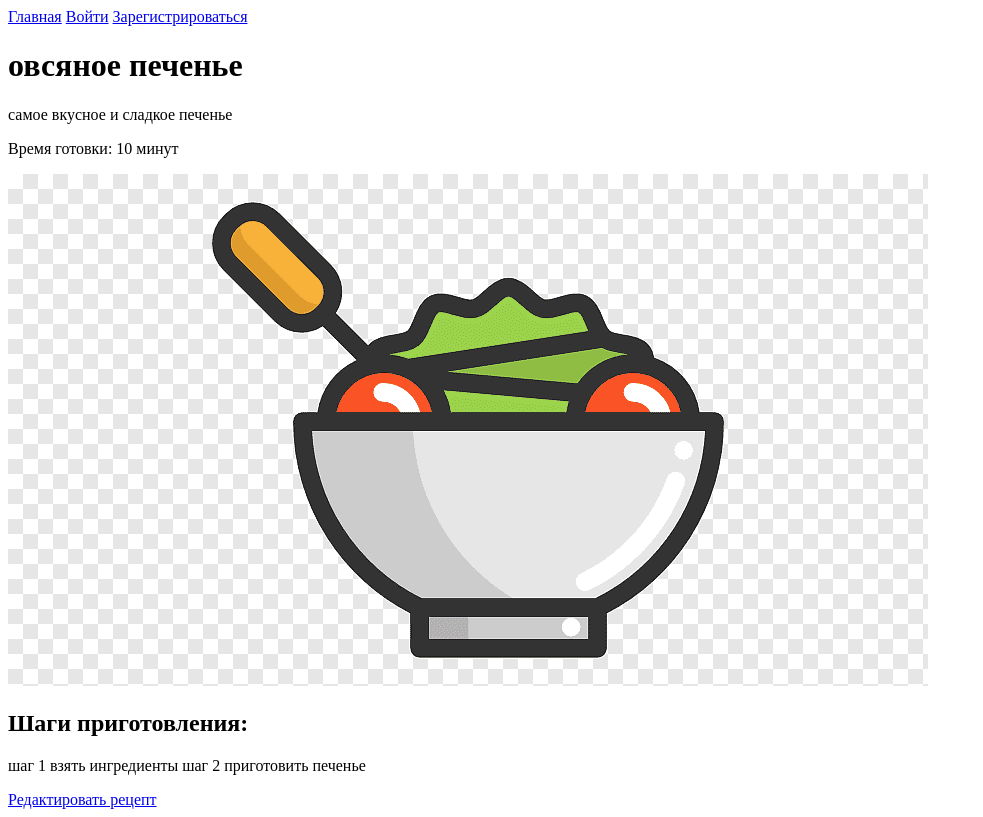
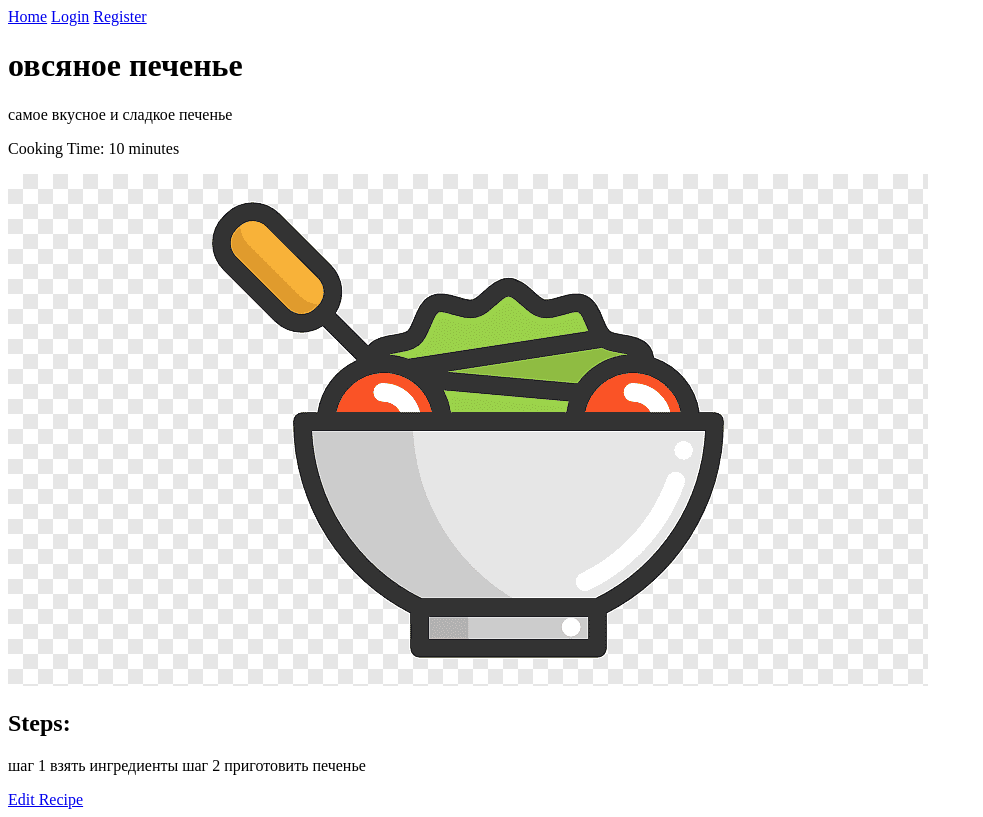
Before and after one commit to fedotoff144/srp, a Django app: page /recipe/2/ in a window 1280 px wide. Shown: the whole page, without its empty margins (0-983 px from the left). Run offline with Django 4.2, Linux system fonts and the light colour scheme; data comes from the database, SQL or seed files in the repository.

Commit message:
Revert "some changes"
This reverts commit 883c1f0e0575182983d49b33a477414f5e9febc8.

```diff
--- a/recipe_book/templates/recipe_book/add_recipe.html
+++ b/recipe_book/templates/recipe_book/add_recipe.html
@@ -1,10 +1,10 @@
 {% extends 'recipe_book/base.html' %}
 
 {% block content %}
-<h1>Добавить рецепт</h1>
+<h1>Add Recipe</h1>
 <form method="post" enctype="multipart/form-data">
     {% csrf_token %}
     {{ form.as_p }}
-    <button type="submit">Добавить рецепт</button>
+    <button type="submit">Add Recipe</button>
 </form>
 {% endblock %}
--- a/recipe_book/templates/recipe_book/base.html
+++ b/recipe_book/templates/recipe_book/base.html
@@ -3,18 +3,18 @@
 <head>
     <meta charset="UTF-8">
     <meta name="viewport" content="width=device-width, initial-scale=1.0">
-    <title>{% block title %}Имбирный домик{% endblock %}</title>
+    <title>{% block title %}Recipe Site{% endblock %}</title>
 </head>
 <body>
     <header>
         <nav>
-            <a href="{% url 'home' %}">Главная</a>
+            <a href="{% url 'home' %}">Home</a>
             {% if user.is_authenticated %}
-                <a href="{% url 'add_recipe' %}">Добавить рецепт</a>
-                <a href="{% url 'logout' %}">Выйти</a>
+                <a href="{% url 'add_recipe' %}">Add Recipe</a>
+                <a href="{% url 'logout' %}">Logout</a>
             {% else %}
-                <a href="{% url 'login' %}">Войти</a>
-                <a href="{% url 'register' %}">Зарегистрироваться</a>
+                <a href="{% url 'login' %}">Login</a>
+                <a href="{% url 'register' %}">Register</a>
             {% endif %}
         </nav>
     </header>
--- a/recipe_book/templates/recipe_book/edit_recipe.html
+++ b/recipe_book/templates/recipe_book/edit_recipe.html
@@ -1,10 +1,10 @@
 {% extends 'recipe_book/base.html' %}
 
 {% block content %}
-<h1>Редактировать рецепт</h1>
+<h1>Edit Recipe</h1>
 <form method="post" enctype="multipart/form-data">
     {% csrf_token %}
     {{ form.as_p }}
-    <button type="submit">Сохранить изменения</button>
+    <button type="submit">Save Changes</button>
 </form>
 {% endblock %}
--- a/recipe_book/templates/recipe_book/home.html
+++ b/recipe_book/templates/recipe_book/home.html
@@ -1,7 +1,7 @@
 {% extends 'recipe_book/base.html' %}
 
 {% block content %}
-<h1>Добро пожаловать на сайт "Имбирный домик"</h1>
+<h1>Welcome to the Recipe Site</h1>
 <ul>
     {% for recipe in recipes %}
         <li><a href="{% url 'recipe_detail' recipe.pk %}">{{ recipe.title }}</a></li>
--- a/recipe_book/templates/recipe_book/login.html
+++ b/recipe_book/templates/recipe_book/login.html
@@ -1,10 +1,10 @@
 {% extends 'recipe_book/base.html' %}
 
 {% block content %}
-<h1>Вход на сайт</h1>
+<h1>Login</h1>
 <form method="post">
     {% csrf_token %}
     {{ form.as_p }}
-    <button type="submit">Войти</button>
+    <button type="submit">Login</button>
 </form>
 {% endblock %}
--- a/recipe_book/templates/recipe_book/recipe_detail.html
+++ b/recipe_book/templates/recipe_book/recipe_detail.html
@@ -3,9 +3,9 @@
 {% block content %}
     <h1>{{ recipe.title }}</h1>
     <p>{{ recipe.description }}</p>
-    <p>Время готовки: {{ recipe.cooking_time }} минут</p>
+    <p>Cooking Time: {{ recipe.cooking_time }} minutes</p>
     <img src="{{ recipe.image.url }}" alt="{{ recipe.title }}">
-    <h2>Шаги приготовления:</h2>
+    <h2>Steps:</h2>
     <p>{{ recipe.steps }}</p>
-    <a href="{% url 'edit_recipe' recipe.pk %}">Редактировать рецепт</a>
+    <a href="{% url 'edit_recipe' recipe.pk %}">Edit Recipe</a>
 {% endblock %}
--- a/recipe_book/templates/recipe_book/register.html
+++ b/recipe_book/templates/recipe_book/register.html
@@ -1,10 +1,10 @@
 {% extends 'recipe_book/base.html' %}
 
 {% block content %}
-<h1>Регистрация</h1>
+<h1>Register</h1>
 <form method="post">
     {% csrf_token %}
     {{ form.as_p }}
-    <button type="submit">Зарегистрироваться</button>
+    <button type="submit">Register</button>
 </form>
 {% endblock %}
```
